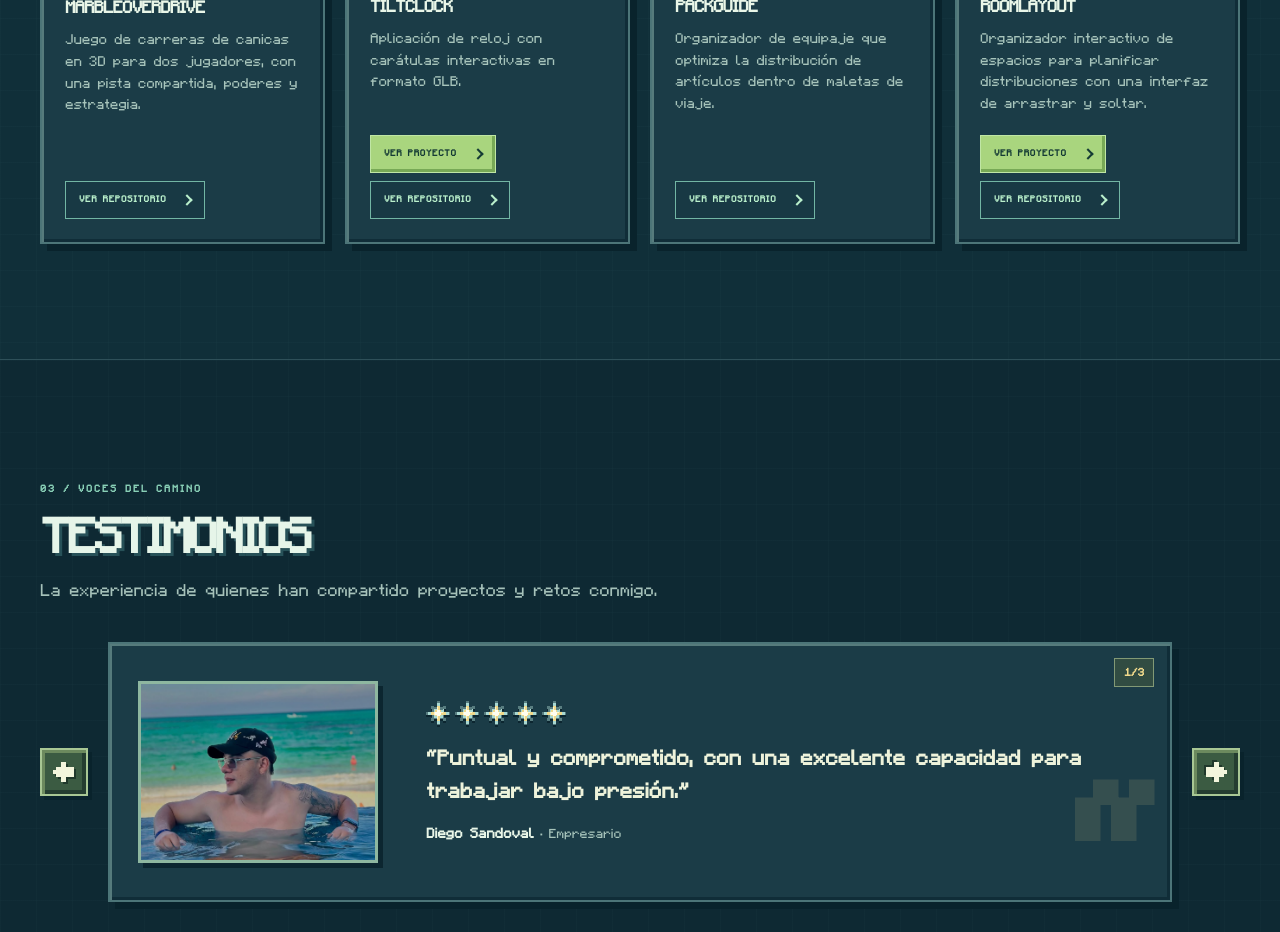
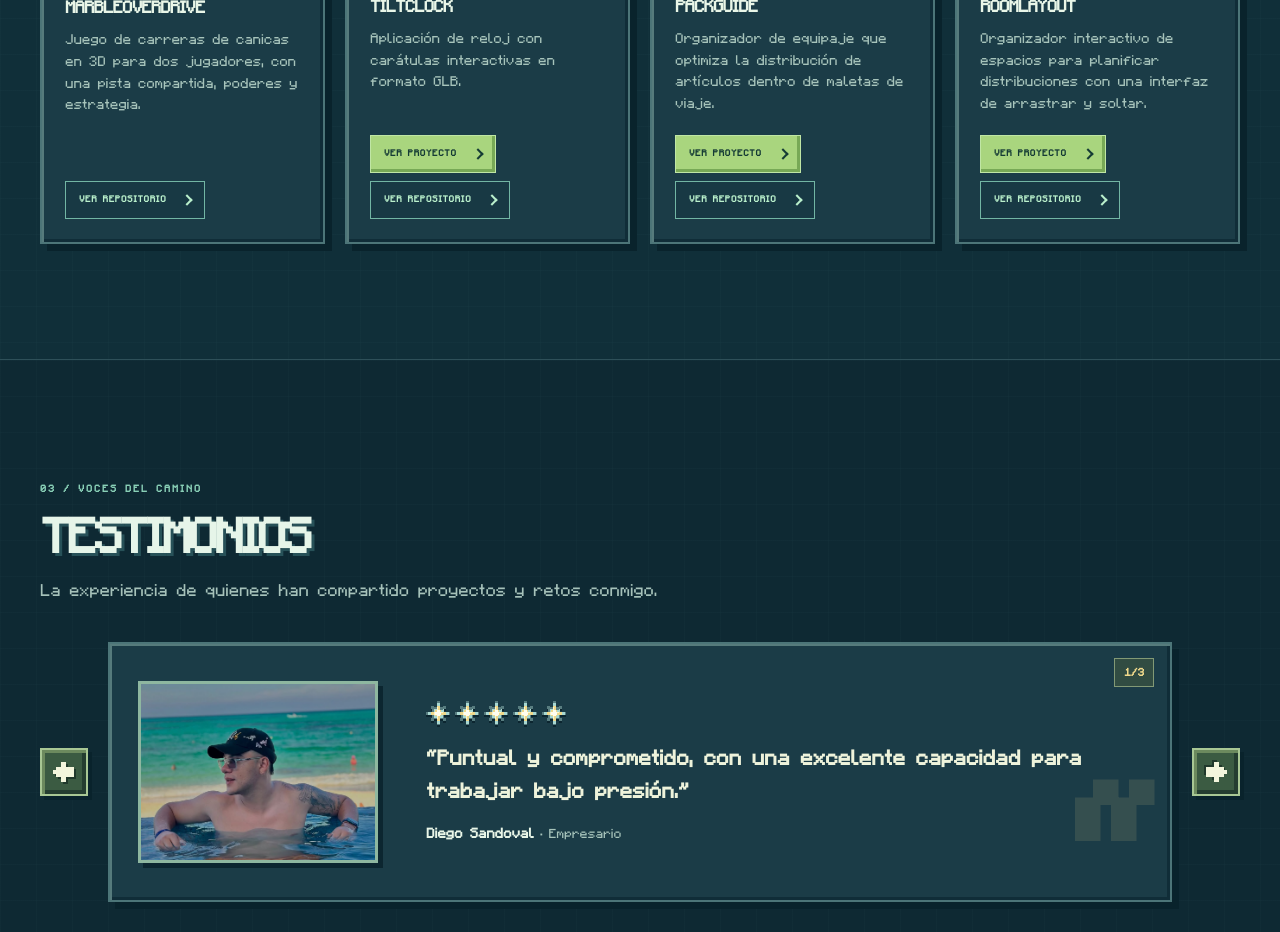
Before and after one commit to danilolarap/Portfolio, a Next.js app: page / in a window 1280 px wide. Shown: the part 2020-2952 px from the top of the page. Built offline with nearby package versions, Linux system fonts and the light colour scheme.

Commit message:
Add PackGuide demo link

```diff
--- a/src/data/content.ts
+++ b/src/data/content.ts
@@ -310,6 +310,7 @@ export const content: Record<Language, PortfolioContent> = {
           description:
             "Organizador de equipaje que optimiza la distribución de artículos dentro de maletas de viaje.",
           repository: "https://github.com/danilolarap/PackGuide.git",
+          production: "https://pack-guide-demo.vercel.app/",
         },
         {
           index: "03",
@@ -577,6 +578,7 @@ export const content: Record<Language, PortfolioContent> = {
           description:
             "A travel packing organizer that optimizes how items fit inside suitcases.",
           repository: "https://github.com/danilolarap/PackGuide.git",
+          production: "https://pack-guide-demo.vercel.app/",
         },
         {
           index: "03",
```
